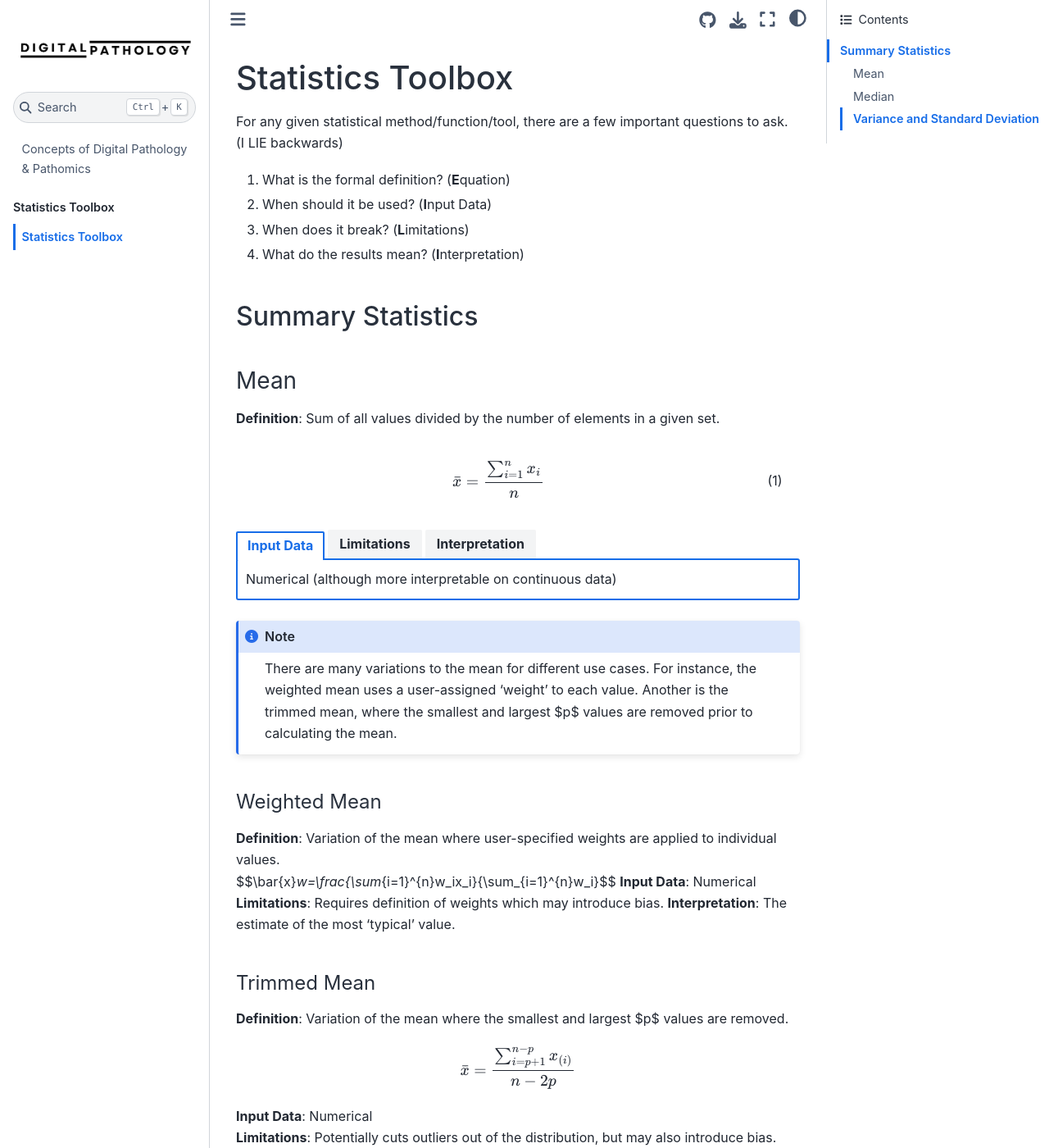
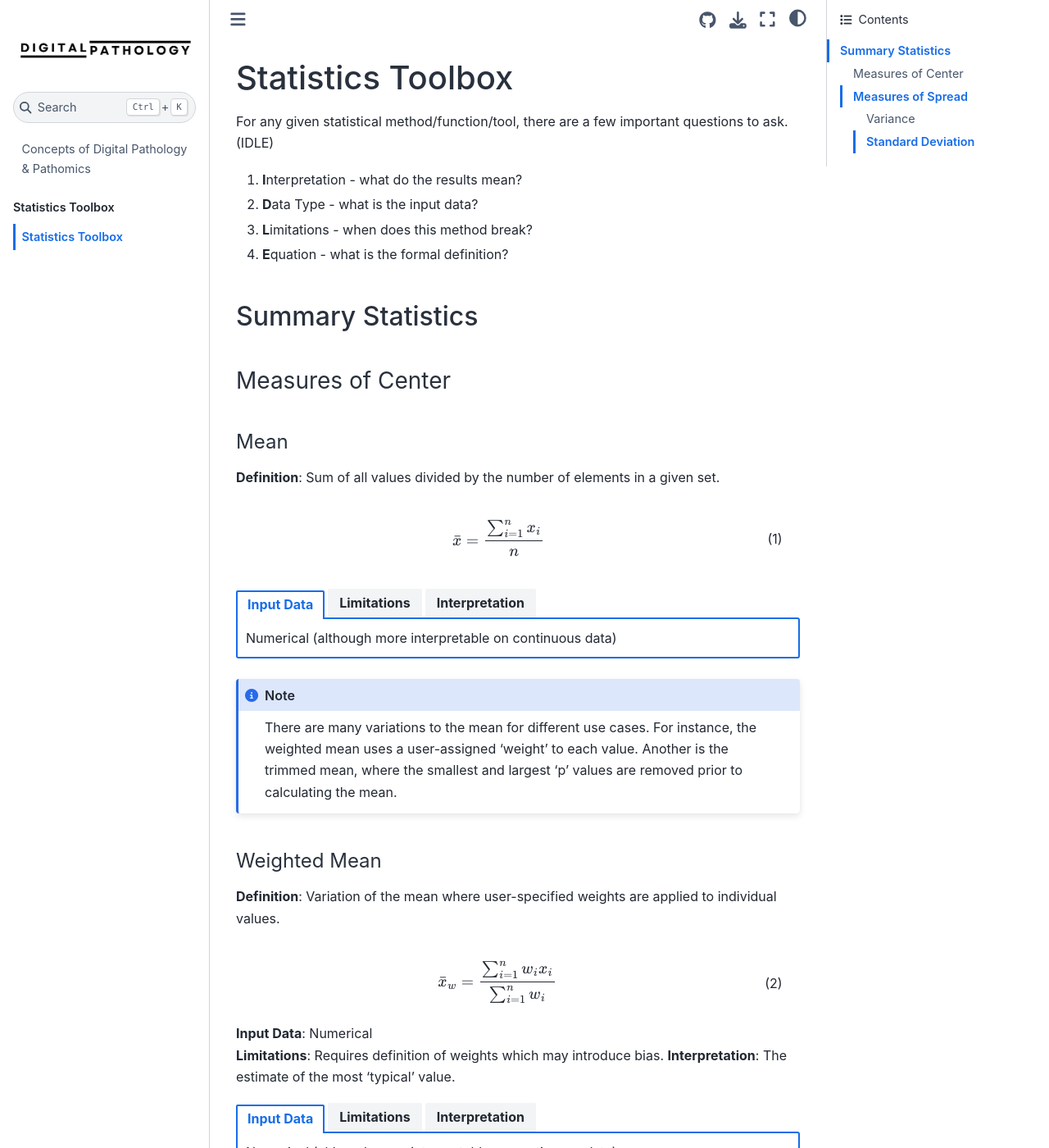
Before and after one commit to fuminaba/Digital-Pathology, a Jupyter Book: the page built from Statistics/stats_toolbox.md, in a window 1280 px wide and 1400 px high. Shown: the whole window at 82% size. Built offline with Jupyter Book 1.0.4 settings and Sphinx 7.4.7 and the Sphinx Book theme 1.1.4, drawn with Linux system fonts in a browser that asks for light colours; pages that are not in the unit, such as notebooks, are missing from menus; some of the changed text lies outside the part shown.

Commit message:
Edits to stats toolbox - reorganizing

`````diff
--- a/Statistics/stats_toolbox.md
+++ b/Statistics/stats_toolbox.md
@@ -1,12 +1,15 @@
 # Statistics Toolbox
-For any given statistical method/function/tool, there are a few important questions to ask. (I LIE backwards)
-1. What is the formal definition? (**E**quation)
-2. When should it be used? (**I**nput Data)
-3. When does it break? (**L**imitations)
-4. What do the results mean? (**I**nterpretation)
+For any given statistical method/function/tool, there are a few important questions to ask. (IDLE)
+1. **I**nterpretation - what do the results mean?
+2. **D**ata Type - what is the input data?
+3. **L**imitations - when does this method break?
+4. **E**quation - what is the formal definition?
 
 ## Summary Statistics
-### Mean
+### Measures of Center
+
+
+#### Mean
 **Definition**: Sum of all values divided by the number of elements in a given set.
 \begin{equation}
     \bar{x}=\frac{\sum_{i=1}^{n}x_i}{n}
@@ -25,30 +28,49 @@ The most common or 'typical' value in a distribution of values.
 ````
 
 ```{note}
-There are many variations to the mean for different use cases. For instance, the weighted mean uses a user-assigned 'weight' to each value. Another is the trimmed mean, where the smallest and largest $p$ values are removed prior to calculating the mean.
+There are many variations to the mean for different use cases.
+For instance, the weighted mean uses a user-assigned 'weight' to each value.
+Another is the trimmed mean, where the smallest and largest 'p' values are removed prior to calculating the mean.
 ```
 
 #### Weighted Mean
 **Definition**: Variation of the mean where user-specified weights are applied to individual values.
-$$\bar{x}_w=\frac{\sum_{i=1}^{n}w_ix_i}{\sum_{i=1}^{n}w_i}$$
+\begin{equation}
+    \bar{x}_w=\frac{\sum_{i=1}^{n}w_ix_i}{\sum_{i=1}^{n}w_i}
+\end{equation}
 **Input Data**: Numerical
 **Limitations**: Requires definition of weights which may introduce bias.
 **Interpretation**: The estimate of the most 'typical' value.
-
+````{tab-set}
+```{tab-item} Input Data
+Numerical (although more interpretable on continuous data)
+```
+```{tab-item} Limitations
+Sensitive to outliers &rarr; the **mean** can be skewed greatly by a small number of outliers.
+```
+```{tab-item} Interpretation
+The most common or 'typical' value in a distribution of values.
+```
+````
 #### Trimmed Mean
 **Definition**: Variation of the mean where the smallest and largest $p$ values are removed.
-$$\bar{x}=\frac{\sum_{i=p+1}^{n-p}x_{(i)}}{n-2p}$$
+\begin{equation}
+    \bar{x}=\frac{\sum_{i=p+1}^{n-p}x_{(i)}}{n-2p}
+\end{equation}
 **Input Data**: Numerical
 **Limitations**: Potentially cuts outliers out of the distribution, but may also introduce bias.
 **Interpretation**: Estimate of the most typical value in a distribution.
 
-### Median
+#### Median
 **Definition**: The *middle* value in a sorted list of values.
-$$Med(X)=\begin{cases}
-X[\frac{n+1}{2}], & \text{if } n \text{ is odd}\\
+\begin{equation}
+    Med(X)=
+    \begin{cases}
+        X[\frac{n+1}{2}], & \text{if } n \text{ is odd}\\
 
-\frac{X[\frac{n}{2}]+X[\frac{n}{2}+1]}{2}, & \text{if } n \text{ is even}
-\end{cases}$$
+        \frac{X[\frac{n}{2}]+X[\frac{n}{2}+1]}{2}, & \text{if } n \text{ is even}
+    \end{cases}
+\end{equation}
 **Input Data**: Numerical
 **Limitations**:
 **Interpretation**: A robust estimate of location since it isn't influenced by outliers as strongly as mean.
@@ -57,7 +79,10 @@ X[\frac{n+1}{2}], & \text{if } n \text{ is odd}\\
 Like weighted means, there are also weighted medians.
 ```
 
-### Variance and Standard Deviation
+### Measures of Spread
+#### Variance
+
+#### Standard Deviation
 **Definition**:
 **Input Data**:
 **Limitations**:
`````
